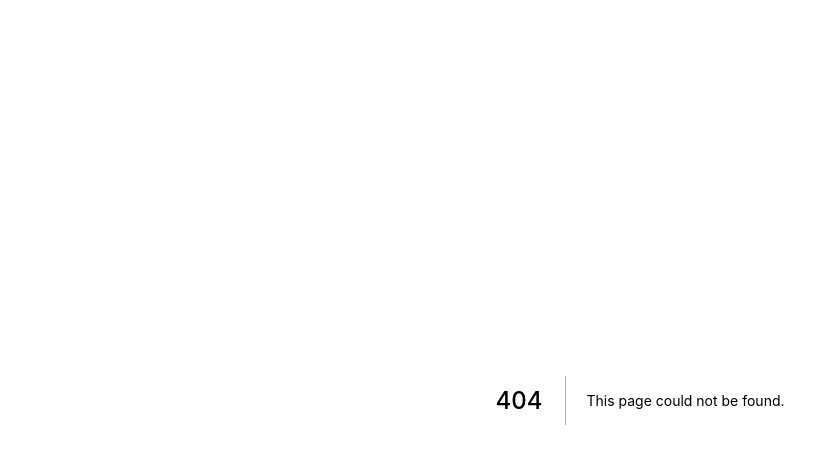
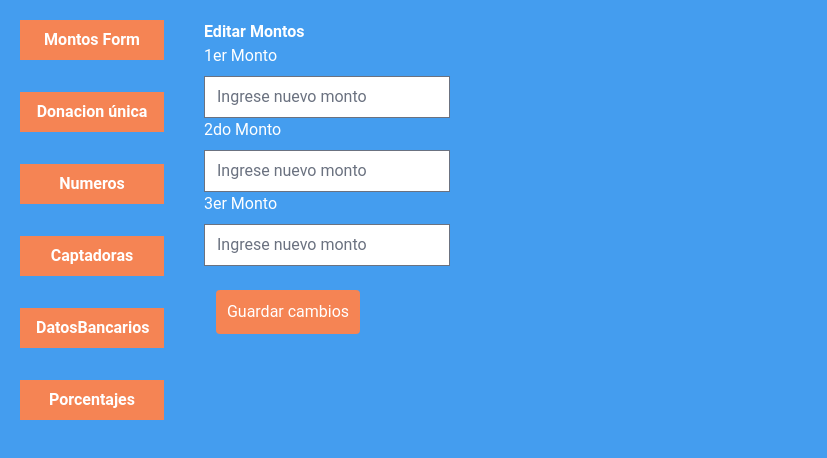
Before and after one commit to ProyectoTecho/TechoAdmin, a Next.js app in the folder techo-admin/: page /MontosPage in a window 1280 px wide. Before the commit this address had no page. Shown: the top 458 px of the page, without its empty margins (0-827 px from the left). Built offline with nearby package versions, Linux system fonts and the light colour scheme; no server answers; the database is empty.

Commit message:
rutas provisionales

```diff
--- a/techo-admin/components/home/Captadoras.js
+++ b/techo-admin/components/home/Captadoras.js
@@ -13,7 +13,6 @@ function Captadoras() {
         thirdLink: "",
         fourthName: "",
         fourthLink: "",
-
     })
 
     const [captadoras, setCaptadoras] = useState('')
--- a/techo-admin/components/home/DonacionUnica.js
+++ b/techo-admin/components/home/DonacionUnica.js
@@ -92,7 +92,7 @@ const MontosForm = () => {
     return (
 
         <div className='align-center w-36 m-5 space-y-6'>
-            <h1 className='font-bold'>Editar Montos</h1>
+            <h1 className='font-bold'>Editar botones de Mercado Pago</h1>
 
             <Input type={'number'} name='firstButton' onChange={handleChange} placeholder={'Ingrese nuevo monto'} label={'1er botón'} />
             <Input type={'text'} name='firstLink' onChange={handleChange} placeholder={'Ingrese nuevo link de Mercado Pago'} label={''} />
--- a/techo-admin/components/home/Sidebar.js
+++ b/techo-admin/components/home/Sidebar.js
@@ -1,29 +1,30 @@
 import React from 'react'
 import SidebarButtons from './SidebarButtons'
 import MontosForm from './MontosForm'
-import Porcentajes from '../home/porcentajes/Porcentajes'
-import DonacionUnica from './DonacionUnica'
-import Captadoras from './Captadoras'
+import { useRouter } from "next/router";
 
 const Sidebar = () => {
-
-
+    const router = useRouter()
     return (
         <div className='flex '>
             <div className='bg-[#449DEF] space-y-8 mr-5 ml-5 w-36 mt-5 '>
-                <SidebarButtons title='Montos Form' />
-                <SidebarButtons title='Donacion única' />
-                <SidebarButtons title='Numeros' />
-                <SidebarButtons title='Captadoras' />
-                <SidebarButtons title='Argentina' />
-                <SidebarButtons title='Porcentajes' />
+
+                <SidebarButtons title='Montos Form' onClick={() => router.push("/MontosPage") } />
+
+                <SidebarButtons title='Donacion única' onClick={() => router.push("/DonacionPage") }/>
+
+                <SidebarButtons title='Numeros' onClick={() => router.push("/Numeros") }/>
+
+                <SidebarButtons title='Captadoras' onClick={() => router.push("/CaptadorasPage") }/>
+
+                <SidebarButtons title='DatosBancarios' onClick={() => router.push("/DatosBancarios") }/>
+
+                <SidebarButtons title='Porcentajes' onClick={() => router.push("/PorcentajesPage") }/>
+
             </div>
 
             <div className=''>
                 <MontosForm />
-                <Porcentajes />
-                <DonacionUnica />
-                <Captadoras/>
             </div>
         </div>
     )
--- a/techo-admin/components/home/SidebarButtons.js
+++ b/techo-admin/components/home/SidebarButtons.js
@@ -1,14 +1,11 @@
 import React from "react";
 
 const SidebarButtons = ({ title, onClick }) => {
-  /*  const handleClick = () => {
-        botón para renderizar cada vista del admin
-    }
- */
+
   return (
     <>
       <button
-        /* onClick={handleClick} */ className="hover:bg-red-700 mr-4 whitespace-nowrap text-white font-bold py-2 px-4 p-5"
+        onClick={onClick} className="hover:bg-red-700 mr-4 whitespace-nowrap text-white font-bold py-2 px-4 p-5"
       >
         <p>{title}</p>
       </button>
--- /dev/null
+++ b/techo-admin/pages/CaptadorasPage.js
@@ -0,0 +1,34 @@
+import React from 'react'
+import SidebarButtons from '../components/home/SidebarButtons'
+import Captadoras from '../components/home/Captadoras'
+import { useRouter } from "next/router";
+
+
+const CaptadorasPage = () => {
+    const router = useRouter()
+
+    return (
+        <div className='flex '>
+
+            <div className='bg-[#449DEF] space-y-8 mr-5 ml-5 w-36 mt-5 '>
+                <SidebarButtons title='Montos Form' onClick={() => router.push("/MontosPage")} />
+
+                <SidebarButtons title='Donacion única' onClick={() => router.push("/DonacionPage")} />
+
+                <SidebarButtons title='Numeros' onClick={() => router.push("/Numeros")} />
+
+                <SidebarButtons title='Captadoras' onClick={() => router.push("/CaptadorasPage")} />
+
+                <SidebarButtons title='DatosBancarios' onClick={() => router.push("/DatosBancarios")} />
+
+                <SidebarButtons title='Porcentajes' onClick={() => router.push("/PorcentajesPage")} />
+            </div>
+
+            <div className=''>
+                <Captadoras />
+            </div>
+        </div>
+    )
+}
+
+export default CaptadorasPage
--- /dev/null
+++ b/techo-admin/pages/DonacionPage.js
@@ -0,0 +1,33 @@
+import React from 'react'
+import SidebarButtons from '../components/home/SidebarButtons'
+import DonacionUnica from '../components/home/DonacionUnica'
+import { useRouter } from "next/router";
+
+
+const DonacionUnicaPage = () => {
+    const router = useRouter()
+    return (
+        <div className='flex '>
+
+            <div className='bg-[#449DEF] space-y-8 mr-5 ml-5 w-36 mt-5 '>
+                <SidebarButtons title='Montos Form' onClick={() => router.push("/MontosPage")} />
+
+                <SidebarButtons title='Donacion única' onClick={() => router.push("/DonacionPage")} />
+
+                <SidebarButtons title='Numeros' onClick={() => router.push("/Numeros")} />
+
+                <SidebarButtons title='Captadoras' onClick={() => router.push("/CaptadorasPage")} />
+
+                <SidebarButtons title='DatosBancarios' onClick={() => router.push("/DatosBancarios")} />
+
+                <SidebarButtons title='Porcentajes' onClick={() => router.push("/PorcentajesPage")} />
+            </div>
+
+            <div className=''>
+                <DonacionUnica />
+            </div>
+        </div>
+    )
+}
+
+export default DonacionUnicaPage
--- /dev/null
+++ b/techo-admin/pages/MontosPage.js
@@ -0,0 +1,34 @@
+import React from 'react'
+import SidebarButtons from '../components/home/SidebarButtons'
+import MontosForm from '../components/home/MontosForm'
+import { useRouter } from "next/router";
+
+
+const MontosPage = () => {
+    const router = useRouter()
+
+    return (
+        <div className='flex '>
+
+            <div className='bg-[#449DEF] space-y-8 mr-5 ml-5 w-36 mt-5 '>
+                <SidebarButtons title='Montos Form' onClick={() => router.push("/MontosPage")} />
+
+                <SidebarButtons title='Donacion única' onClick={() => router.push("/DonacionPage")} />
+
+                <SidebarButtons title='Numeros' onClick={() => router.push("/Numeros")} />
+
+                <SidebarButtons title='Captadoras' onClick={() => router.push("/CaptadorasPage")} />
+
+                <SidebarButtons title='DatosBancarios' onClick={() => router.push("/DatosBancarios")} />
+
+                <SidebarButtons title='Porcentajes' onClick={() => router.push("/PorcentajesPage")} />
+            </div>
+
+            <div className=''>
+                <MontosForm />
+            </div>
+        </div>
+    )
+}
+
+export default MontosPage
--- /dev/null
+++ b/techo-admin/pages/PorcentajesPage.js
@@ -0,0 +1,32 @@
+import React from 'react'
+import SidebarButtons from '../components/home/SidebarButtons'
+import Porcentajes from '../components/home/porcentajes/Porcentajes'
+import { useRouter } from "next/router";
+
+const PorcentajesPage = () => {
+    const router = useRouter()
+    return (
+        <div className='flex '>
+
+            <div className='bg-[#449DEF] space-y-8 mr-5 ml-5 w-36 mt-5 '>
+                <SidebarButtons title='Montos Form' onClick={() => router.push("/MontosPage")} />
+
+                <SidebarButtons title='Donacion única' onClick={() => router.push("/DonacionPage")} />
+
+                <SidebarButtons title='Numeros' onClick={() => router.push("/Numeros")} />
+
+                <SidebarButtons title='Captadoras' onClick={() => router.push("/CaptadorasPage")} />
+
+                <SidebarButtons title='DatosBancarios' onClick={() => router.push("/DatosBancarios")} />
+
+                <SidebarButtons title='Porcentajes' onClick={() => router.push("/PorcentajesPage")} />
+            </div>
+
+            <div className=''>
+                <Porcentajes />
+            </div>
+        </div>
+    )
+}
+
+export default PorcentajesPage
```
